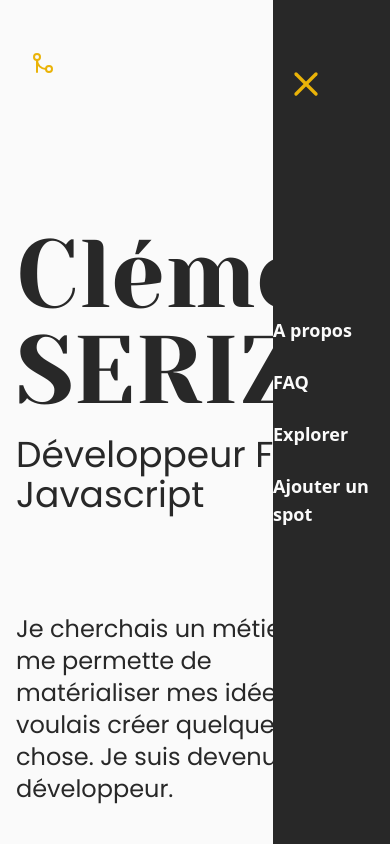
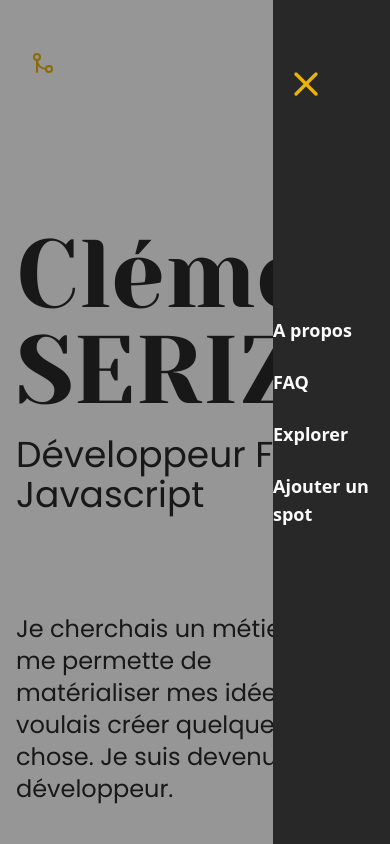
Before and after one commit to monkeycs60/portfolio-cs, a Next.js app: page / in a window 390 px wide. Both pictures are taken after a click on the icon 346 px from the left and 62 px from the top of the page. Shown: the top 844 px of the page. Built offline with nearby package versions, Linux system fonts and the light colour scheme.

Commit message:
feat: add a dark layer for hamburger bg

```diff
--- a/src/components/layout/Navbar.tsx
+++ b/src/components/layout/Navbar.tsx
@@ -12,15 +12,21 @@ const Navbar = () => {
 
 	return (
 		<>
+			{isHamburgerOpen && (
+				<div
+					className='fixed top-0 left-0 w-screen h-screen bg-black opacity-40 z-[90]'
+					onClick={() => {
+						toggleHamburgerMenu();
+					}}></div>
+			)}
 			{isHamburgerOpen ? (
 				<Hamburger
 					isHamburgerOpen={isHamburgerOpen}
 					toggleHamburgerMenu={toggleHamburgerMenu}
 				/>
 			) : (
-
 				<AlignJustify
-					className='fixed xl:w-10 xl:h-10 top-[6vh] right-[8vw] text-yellow-500 z-50'
+					className='fixed xl:w-10 xl:h-10 top-[6vh] right-[8vw] text-yellow-500 z-50 cursor-pointer'
 					onClick={toggleHamburgerMenu}
 				/>
 			)}
```
